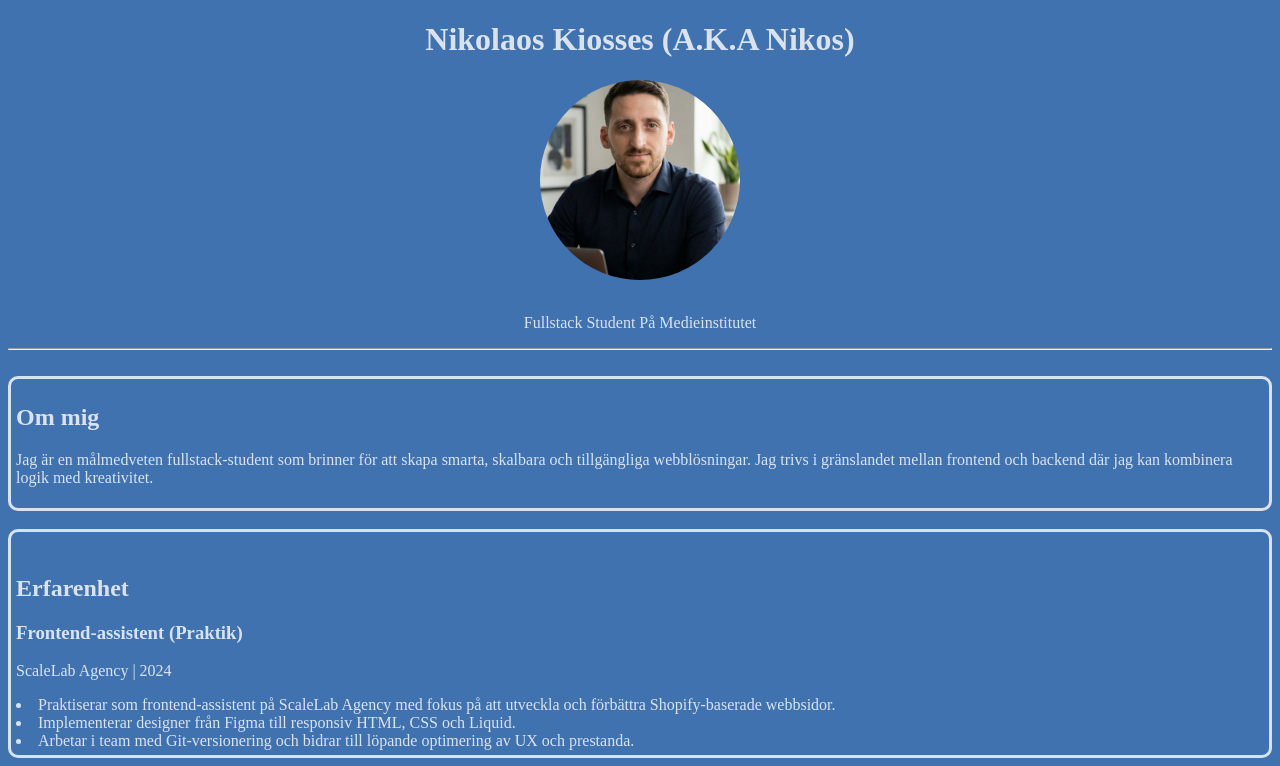
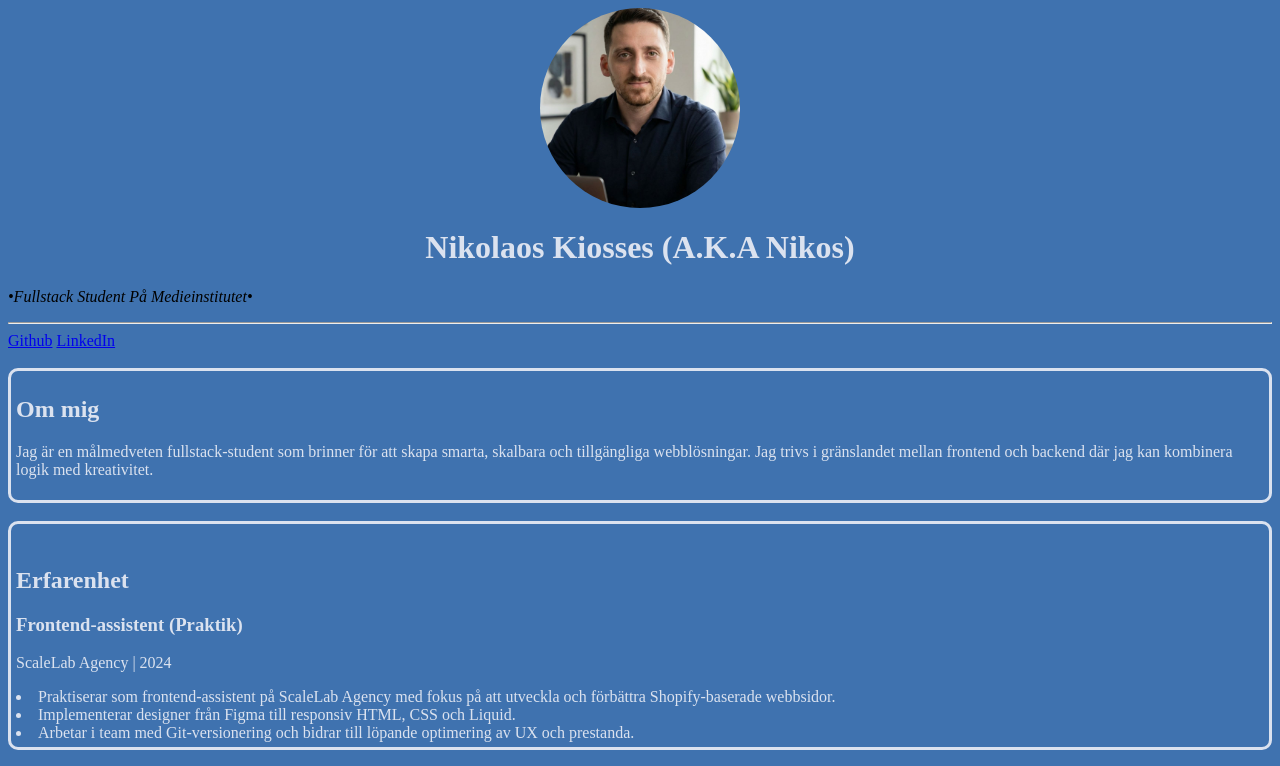
Before and after one commit to NikosKiosses/my-profile, a plain HTML site: page index.html in a window 1280 px wide. Shown: the top 766 px of the page. Drawn offline with Linux system fonts and the light colour scheme.

Commit message:
fixat div taggarna i headern

```diff
--- a/index.html
+++ b/index.html
@@ -9,16 +9,23 @@
 
 <body>
     <header>
-    <div id="profile-header">
+    <div class="profile-header">
+    <div class="profil-info">
+<img src="img/profile.jpg" alt="Profilbild av Nikos Kiosses" width="200" height="200" class=".profil-image">
+<div class="name-wraper">
+    <div class="name">
 <h1>Nikolaos Kiosses (A.K.A Nikos) </h1>
-<img src="img/profile.jpg" alt="min profilbild" width="200" height="200" class=".profil-image">
+</div>
 
-</header>
+<div class="tagline">
+<p><em>•Fullstack Student På Medieinstitutet•</em></p>
+</div>
+<hr>
 
-<br>
-
-<p class="center-text">Fullstack Student På Medieinstitutet</p>
-<hr>
+<div class="social-links">
+<a href="https://github.com/NikosKiosses" target="_blank"><i class="fa-brands fa-github"></i> Github</a> </a>
+<a href="https://linkedin.com/in/nikolaos-kiosses" target="_blank"><i class="fa-brands fa-linkedin"></i> LinkedIn</a>
+</div>
 <br>
 
 <div class="card1">
```
